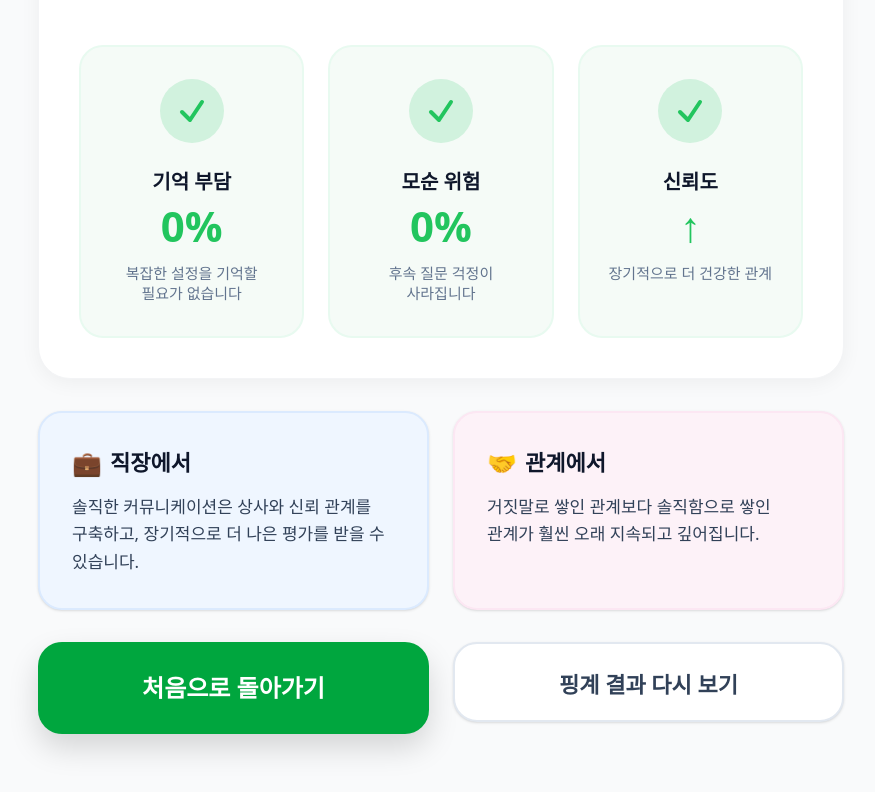
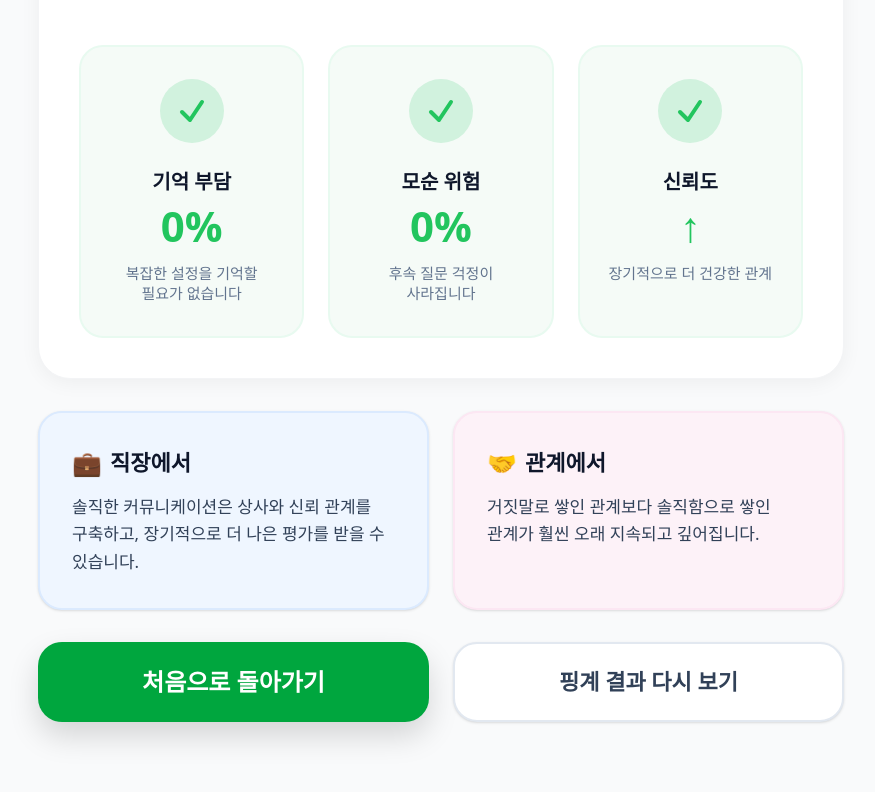
Before and after one commit to Bluedragon3rd/Frontend, a React (Vite) app in the folder makingLie/: page /honest in a window 1280 px wide. Shown: the part 631-1423 px from the top of the page, without its empty margins (199-1074 px from the left). Built offline with nearby package versions, Linux system fonts and the light colour scheme.

Commit message:
honest페이지 버튼 오류 수정:

```diff
--- a/makingLie/src/components/BackToStartButton.tsx
+++ b/makingLie/src/components/BackToStartButton.tsx
@@ -4,15 +4,15 @@ const BackToStartButton = () => {
   const navigate = useNavigate();
 
   return (
-    <div>
     <button
       onClick={() => navigate("/")}
       className="
         w-full
+        h-full  /* 👈 부모 높이(80px)를 가득 채움 */
         rounded-3xl
         bg-green-600
-          py-7
-          text-center
+        /* py-7 제거 -> Flex로 중앙 정렬 */
+        flex justify-center items-center
         text-[24px]
         font-semibold
         text-white
@@ -24,7 +24,6 @@ const BackToStartButton = () => {
     >
       처음으로 돌아가기
     </button>
-    </div>
   );
 };
 
--- a/makingLie/src/components/UseExcuseButton.tsx
+++ b/makingLie/src/components/UseExcuseButton.tsx
@@ -5,15 +5,15 @@ const UseExcuseButton = () => {
 
   return (
     <button
-      onClick={() => navigate(-1)} // 👈 뒤로 가기 (결과 페이지로)
+      onClick={() => navigate(-1)}
       className="
         w-full
-        h-full /* 부모 높이에 맞춤 */
+        h-full /* 👈 부모 높이(80px)를 가득 채움 */
         rounded-[24px]
         border-2 border-slate-200
         bg-white
-        py-6
-        text-center
+        /* py-6 제거 -> Flex로 중앙 정렬 */
+        flex justify-center items-center
         text-[22px]
         font-bold
         text-slate-700
```
Lines whose indentation alone changed are shown as unchanged.
